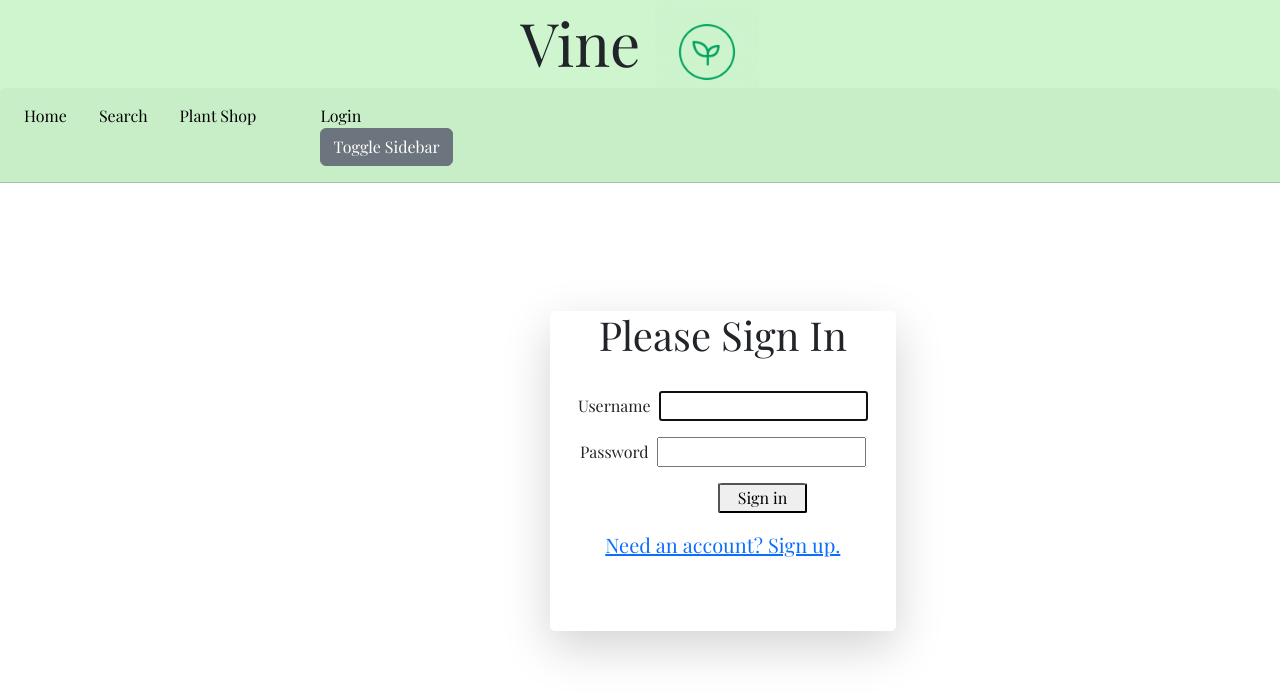
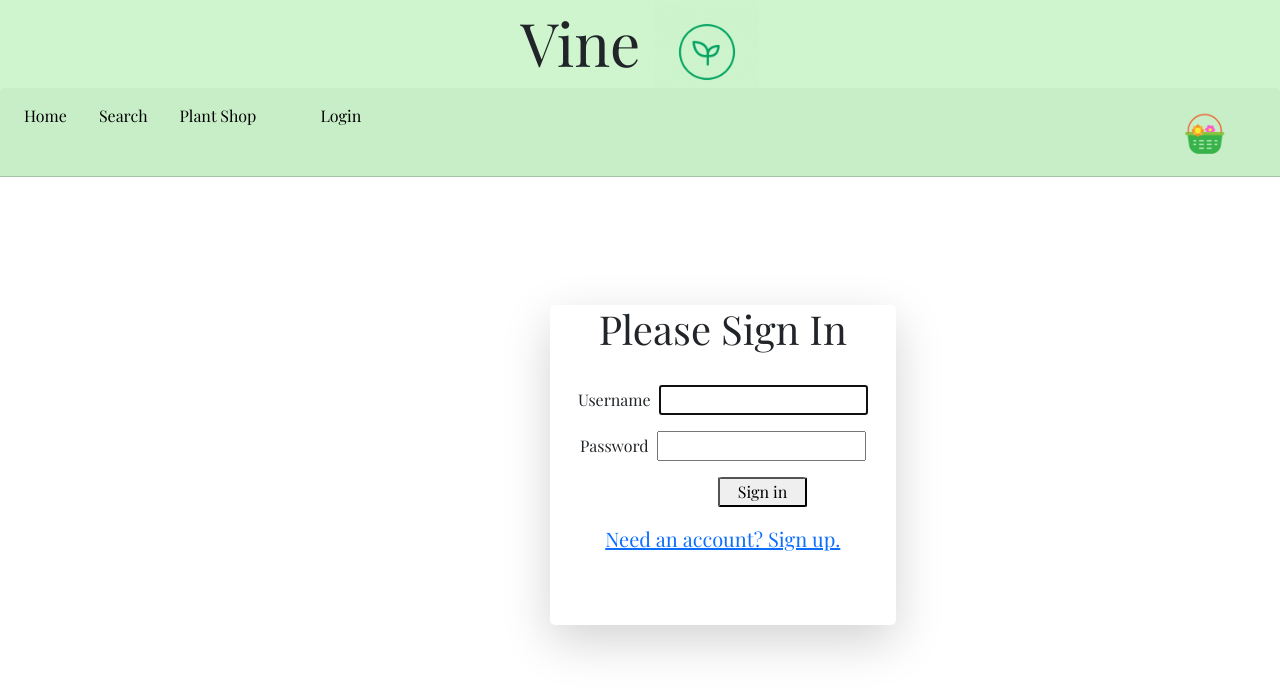
Before and after one commit to milan460/Vine, a Vue app in the folder vue/: page /login in a window 1280 px wide. Shown: the top 698 px of the page. Built offline with nearby package versions, Linux system fonts and the light colour scheme.

Commit message:
more styling has been done now working on marketplace styling

```diff
--- a/vue/src/components/FavoritesPage.vue
+++ b/vue/src/components/FavoritesPage.vue
@@ -74,7 +74,6 @@
           </div>
         </b-card-text>
 
-
         <b-button
           class="btns"
           id="own"
@@ -83,7 +82,11 @@
           variant="secondary"
           >Own?</b-button
         >
-        <img id="delete" src="../assets/trash-can.png" @click="removeFromfavoritesDatabase(favoriteItem.favoriteId)" >
+        <img
+          id="delete"
+          src="../assets/trash-can.png"
+          @click="removeFromfavoritesDatabase(favoriteItem.favoriteId)"
+        />
       </b-card>
     </div>
 
@@ -103,7 +106,6 @@
         img-left
         class="mb-3"
       >
-
         <b-card-text>
           <div class="accordion" role="tablist">
             <b-card no-body class="mb-1">
@@ -164,7 +166,6 @@
           </div>
         </b-card-text>
 
-
         <b-button
           id="sell"
           href="#"
@@ -173,7 +174,11 @@
           variant="secondary"
           >Sell?</b-button
         >
-        <img id="delete" src="../assets/trash-can.png" @click="removeFromfavoritesDatabase(favoriteItem.favoriteId)" >
+        <img
+          id="delete"
+          src="../assets/trash-can.png"
+          @click="removeFromfavoritesDatabase(favoriteItem.favoriteId)"
+        />
       </b-card>
     </div>
   </div>
@@ -183,12 +188,8 @@
 import PlantData from "../services/PlantData.js";
 import FavoriteService from "../services/FavoriteService";
 import SellerService from "../services/SellerService.js";
-// import PlantCare from "../components/PlantCare.vue"
 
 export default {
-  components: {
-    // PlantCare
-  },
   data() {
     return {
       favoriteList: [
@@ -217,13 +218,15 @@ export default {
   },
   methods: {
     updateOwned(favoriteId, ownedPlant) {
-      ownedPlant = !ownedPlant
-      FavoriteService.updateFavoriteOwnedPlant(favoriteId, ownedPlant).then((response) => {
+      ownedPlant = !ownedPlant;
+      FavoriteService.updateFavoriteOwnedPlant(favoriteId, ownedPlant).then(
+        (response) => {
           console.log(response);
           if (response.status === 200) {
             console.log("this went thru");
           }
-      });
+        }
+      );
     },
     showFavoritesList() {
       FavoriteService.getFavoritesList().then((response) => {
@@ -333,7 +336,7 @@ export default {
 </script>
 
 <style scoped>
-.mb-3{
+.mb-3 {
   box-shadow: 3px 3px 3px 5px gray;
   width: 80vw;
   /* margin: 8%; */
@@ -342,18 +345,17 @@ export default {
   margin-top: 4%;
 }
 
-#delete{
+#delete {
   height: 6vh;
   margin-left: 79%;
   margin-top: 3%;
 }
-h1{
+h1 {
   margin-top: 3%;
   margin-left: 8%;
 }
-#own{
+#own {
   margin-top: 3%;
   margin-right: 5%;
 }
-
 </style>
--- a/vue/src/components/MarketPlacePage.vue
+++ b/vue/src/components/MarketPlacePage.vue
@@ -8,42 +8,25 @@
       v-for="listingItem in filteredAvailablePlants"
       v-bind:key="listingItem.favoritesId"
     >
-      <!-- {{listingItem.plantObj.common_name}} -->
-      <!-- <b-card
-        :title="listingItem.plantObj.common_name"
+      <b-card
+     :title="listingItem.plantObj.common_name"
         v-bind:img-src="listingItem.plantObj.default_image.medium_url"
         alt="Plant Image"
         img-top
-        tag="article"
-        style="max-width: 20rem"
-        class="mb-2 flex1"
+            tag="article"
+            style="max-width: 20rem"
+            class="mb-2 flex1"
       >
         <b-card-text>
-          <img
-            src="../assets/indoor-plants.png"
-            v-if="checkIndoorPlants === true"
-            :title="plant.indoor"
-          />
-          //indoor
-          <img
-            class="ratingStar"
-            src="../assets/drop.png"
-            v-bind:title="listingItem.plantObj.watering"
-          />
-          //watering
-          <ul
-            v-for="sunlight in listingItem.plantObj.sunlight"
-            v-bind:key="sunlight"
-          >
-            <ol>
-              <img
-                class="ratingStar"
-                src="../assets/sun.png"
-                v-bind:title="listingItem.plantObj.sunlight"
-              />
-              //sunlight
-            </ol>
-          </ul>
+
+          Seller Name:
+          <strong>{{ listingItem.username }}</strong>
+          Plant Description:
+          <strong>{{ listingItem.description }}</strong>
+          Price:
+          <strong>${{ listingItem.price }}</strong>
+          Stock:
+          <strong>{{ listingItem.stockQuantity }}</strong>
         </b-card-text>
 
         <b-button
@@ -52,33 +35,13 @@
           variant="primary"
           >Add To Cart</b-button
         >
-      </b-card> -->
-      <!-- DIVIDING COMMENT -->
-  <b-card
-        :title="listingItem.plantObj.common_name"
-        v-bind:img-src="listingItem.plantObj.default_image.medium_url"
-        alt="Plant Image"
-        img-left
-        class="mb-3"
+      </b-card>
+      <!-- <b-card
+
       >
-        <b-card-text>
-          Seller Name:
-          <strong>{{ listingItem.username }}</strong>
-           Plant Description:
-          <strong>{{ listingItem.description }}</strong>
-          Price:
-          <strong>${{listingItem.price}}</strong>
-           Stock:
-          <strong>{{listingItem.stockQuantity}}</strong>
 
-        </b-card-text>
-        <b-button
-          href="#"
-          @click="addToCart(listingItem.favoritesId)"
-          variant="primary"
-          >Add To Cart</b-button
-        >
-      </b-card>
+        </b-card-text> -->
+      <!-- </b-card> -->
     </div>
   </div>
 </template>
@@ -102,11 +65,12 @@ export default {
         },
       ],
     };
-
   },
-  computed:{
-       filteredAvailablePlants() {
-      return this.SellerListings.filter((sellerItem) => sellerItem.isAvailable === true);
+  computed: {
+    filteredAvailablePlants() {
+      return this.SellerListings.filter(
+        (sellerItem) => sellerItem.isAvailable === true
+      );
     },
   },
   methods: {
--- a/vue/src/components/TheHeader.vue
+++ b/vue/src/components/TheHeader.vue
@@ -36,18 +36,18 @@
               v-if="$store.state.token == ''"
               >Login</router-link
             >
-            <!-- THIS IS THE PLACEHOLDER/ style this up-->
-            <div>
-              <b-button  v-b-toggle.sidebar-right>Toggle Sidebar</b-button>
-              <cart></cart>
-            </div>
             <router-link
               class="link"
               v-bind:to="{ name: 'logout' }"
               v-if="$store.state.token != ''"
               >Logout</router-link
-            ></b-nav-item
+            >
+            </b-nav-item
           >
+          <b-nav-item id="cart">
+          <img id="basket" src="../assets/flower-basket.png" v-b-toggle.sidebar-right>
+              <cart></cart>
+          </b-nav-item>
         </b-nav>
       </b-card-header>
     </b-card>
@@ -91,4 +91,11 @@ export default {
   font-size: 60px;
   height: 10vh;
 }
+
+#basket{
+  height: 7vh;
+}
+#cart{
+  margin-left: 62%;
+}
 </style>
```
Also changed, not shown: vue/src/assets/flower-basket.png (added). Lines whose indentation alone changed are shown as unchanged.
